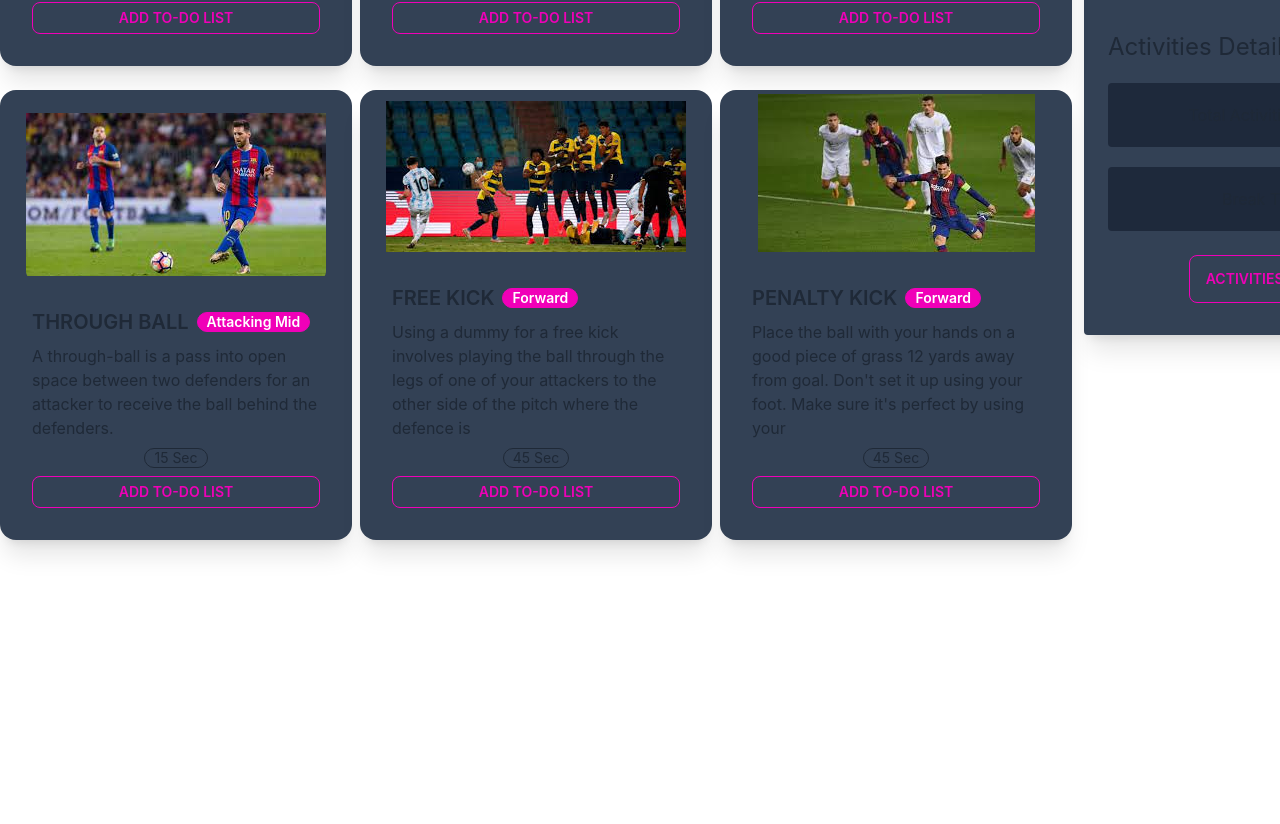
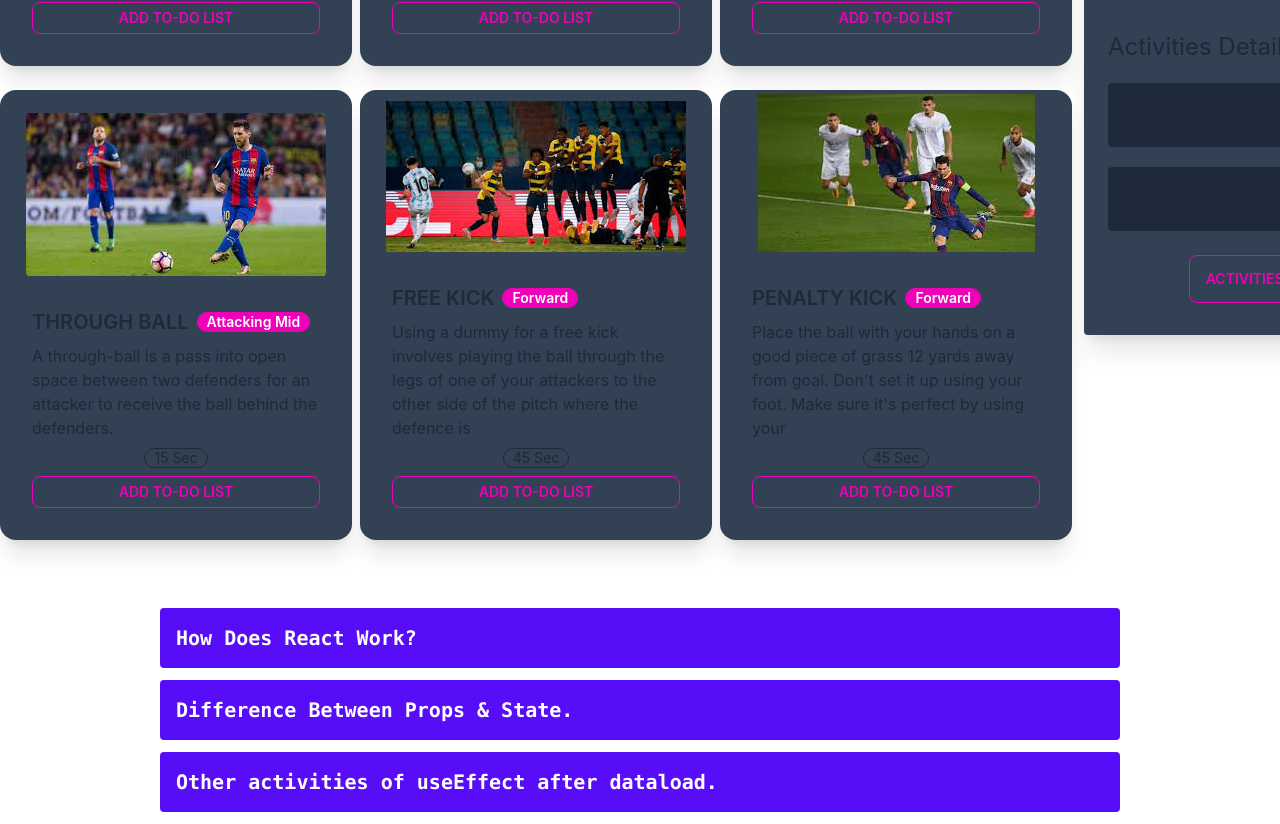
Before and after one commit to KIShakib/footballer-daily-activities-repo, a React (Create React App) app: page / in a window 1280 px wide. Shown: the part 490-1314 px from the top of the page. Before the commit the page ends 1086 px from the top, so only its background shows below. Built offline with nearby package versions, Linux system fonts and the light colour scheme.

Commit message:
Ninth Commit & Questions asnwer are done

```diff
--- a/src/Components/Questions/Questions.js
+++ b/src/Components/Questions/Questions.js
@@ -2,8 +2,34 @@ import React from 'react';
 
 const Questions = () => {
     return (
-        <div>
-
+        <div className='w-[75%] mx-auto'>
+            <div className="collapse rounded my-3">
+                <input type="checkbox" className="peer" />
+                <div className="collapse-title bg-primary text-primary-content peer-checked:bg-secondary peer-checked:text-secondary-content">
+                    <h2 className='text-xl font-bold font-mono'>How Does React Work?</h2>
+                </div>
+                <div className="collapse-content bg-primary text-primary-content peer-checked:bg-secondary peer-checked:text-secondary-content">
+                    <p>React create a virtual DOM that is the copy of real DOM tree in JavaScript. So when React needs to change the DOM, it will use the virtual DOM. Then the virtual DOM will try to find the changes by comparing with real DOm. Then update the only changing content. </p>
+                </div>
+            </div>
+            <div className="collapse rounded my-3">
+                <input type="checkbox" className="peer" />
+                <div className="collapse-title bg-primary text-primary-content peer-checked:bg-secondary peer-checked:text-secondary-content">
+                    <h2 className='text-xl font-bold font-mono'>Difference Between Props & State.</h2>
+                </div>
+                <div className="collapse-content bg-primary text-primary-content peer-checked:bg-secondary peer-checked:text-secondary-content">
+                    <p>React create a virtual DOM that is the copy of real DOM tree in JavaScript. So when React needs to change the DOM, it will use the virtual DOM. Then the virtual DOM will try to find the changes by comparing with real DOm. Then update the only changing content. </p>
+                </div>
+            </div>
+            <div className="collapse rounded my-3">
+                <input type="checkbox" className="peer" />
+                <div className="collapse-title bg-primary text-primary-content peer-checked:bg-secondary peer-checked:text-secondary-content">
+                    <h2 className='text-xl font-bold font-mono'>Other activities of useEffect after dataload.</h2>
+                </div>
+                <div className="collapse-content bg-primary text-primary-content peer-checked:bg-secondary peer-checked:text-secondary-content">
+                    <p>React create a virtual DOM that is the copy of real DOM tree in JavaScript. So when React needs to change the DOM, it will use the virtual DOM. Then the virtual DOM will try to find the changes by comparing with real DOm. Then update the only changing content. </p>
+                </div>
+            </div>
         </div>
     );
 };
```
